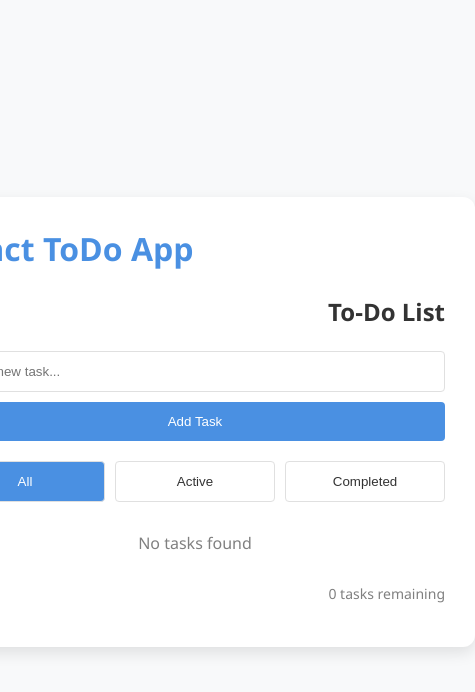
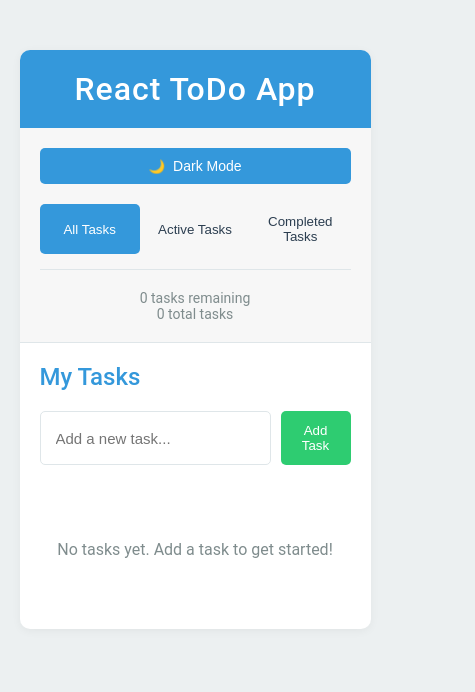
Before and after one commit to wlasah/Todo-app-ga-test, a React (Vite) app: page / in a window 390 px wide. Shown: the top 692 px of the page, 475 px wide, since content can reach past the window. Built offline with nearby package versions, Linux system fonts and the light colour scheme.

Commit message:
first commit

```diff
--- a/src/TodoList.jsx
+++ b/src/TodoList.jsx
@@ -72,15 +72,46 @@ export default function TodoList() {
 
   return (
     <div className="todo-container">
-      <div className="header">
+      {/* Sidebar */}
+      <div className="sidebar">
         <button
           className="dark-mode-toggle"
           onClick={toggleDarkMode}
-          aria-label="Toggle dark mode"
         >
-          {darkMode ? "☀️" : "🌙"}
+          {darkMode ? "☀️" : "🌙"} <span>{darkMode ? "Light Mode" : "Dark Mode"}</span>
         </button>
-        <h2>To-Do List</h2>
+
+        <div className="filters">
+          <button
+            className={filter === "all" ? "active" : ""}
+            onClick={() => setFilter("all")}
+          >
+            All Tasks
+          </button>
+          <button
+            className={filter === "active" ? "active" : ""}
+            onClick={() => setFilter("active")}
+          >
+            Active Tasks
+          </button>
+          <button
+            className={filter === "completed" ? "active" : ""}
+            onClick={() => setFilter("completed")}
+          >
+            Completed Tasks
+          </button>
+        </div>
+
+        <div className="stats">
+          <p>{tasks.filter(t => !t.completed).length} tasks remaining</p>
+          <p>{tasks.length} total tasks</p>
+        </div>
+      </div>
+
+      {/* Main Content */}
+      <div className="main-content">
+        <div className="header">
+          <h2>My Tasks</h2>
         </div>
 
         <div className="add-task">
@@ -94,29 +125,14 @@ export default function TodoList() {
           <button className="add-btn" onClick={addTask}>Add Task</button>
         </div>
 
-      <div className="filters">
-        <button
-          className={filter === "all" ? "active" : ""}
-          onClick={() => setFilter("all")}
-        >
-          All
-        </button>
-        <button
-          className={filter === "active" ? "active" : ""}
-          onClick={() => setFilter("active")}
-        >
-          Active
-        </button>
-        <button
-          className={filter === "completed" ? "active" : ""}
-          onClick={() => setFilter("completed")}
-        >
-          Completed
-        </button>
-      </div>
-
         {filteredTasks.length === 0 ? (
-        <p className="empty-message">No tasks found</p>
+          <p className="empty-message">
+            {filter === "all"
+              ? "No tasks yet. Add a task to get started!"
+              : filter === "active"
+                ? "No active tasks"
+                : "No completed tasks"}
+          </p>
         ) : (
           <ul className="task-list">
             {filteredTasks.map((t, index) => (
@@ -163,9 +179,6 @@ export default function TodoList() {
             ))}
           </ul>
         )}
-
-      <div className="stats">
-        <p>{tasks.filter(t => !t.completed).length} tasks remaining</p>
       </div>
     </div>
   );
--- a/src/index.css
+++ b/src/index.css
@@ -1,160 +1,206 @@
 :root {
-  --bg-color: #f8f9fa;
+  --primary-color: #3498db;
+  --primary-dark: #2980b9;
+  --secondary-color: #2ecc71;
+  --bg-color: #ecf0f1;
   --card-bg: white;
-  --text-color: #333;
-  --border-color: #e0e0e0;
-  --button-bg: #4a90e2;
-  --button-text: white;
-  --hover-bg: #f1f1f1;
-  --completed-color: #808080;
-  --accent-color: #4a90e2;
+  --text-color: #2c3e50;
+  --text-light: #7f8c8d;
+  --border-color: #dfe6e9;
+  --completed-color: #95a5a6;
+  --delete-color: #e74c3c;
+  --shadow: 0 2px 10px rgba(0, 0, 0, 0.05);
 }
 
 .dark-mode {
-  --bg-color: #1a1a1a;
-  --card-bg: #2d2d2d;
-  --text-color: #e0e0e0;
-  --border-color: #444;
-  --button-bg: #5a6268;
-  --button-text: #e0e0e0;
-  --hover-bg: #3a3a3a;
-  --completed-color: #707070;
-  --accent-color: #61afef;
+  --primary-color: #3498db;
+  --primary-dark: #2980b9;
+  --secondary-color: #2ecc71;
+  --bg-color: #2c3e50;
+  --card-bg: #34495e;
+  --text-color: #ecf0f1;
+  --text-light: #bdc3c7;
+  --border-color: #415a77;
+  --completed-color: #95a5a6;
+  --delete-color: #e74c3c;
+  --shadow: 0 2px 10px rgba(0, 0, 0, 0.2);
+}
+
+* {
+  box-sizing: border-box;
+  margin: 0;
+  padding: 0;
 }
 
 body {
-  font-family: 'Segoe UI', Tahoma, Geneva, Verdana, sans-serif;
+  font-family: 'Roboto', sans-serif;
   background-color: var(--bg-color);
   color: var(--text-color);
-  display: flex;
-  justify-content: center;
-  align-items: center;
   height: 100vh;
   margin: 0;
-  transition: background-color 0.3s ease;
+  transition: background-color 0.3s;
 }
 
 .app-container {
-  width: 500px;
-  max-width: 90%;
+  display: flex;
+  flex-direction: column;
+  width: 90%;
+  max-width: 800px;
+  margin: 50px auto;
   background: var(--card-bg);
-  padding: 30px;
-  border-radius: 12px;
-  box-shadow: 0 6px 15px rgba(0, 0, 0, 0.1);
-  transition: background-color 0.3s ease, box-shadow 0.3s ease;
+  border-radius: 10px;
+  box-shadow: var(--shadow);
+  overflow: hidden;
+  transition: all 0.3s;
 }
 
 h1 {
-  margin-top: 0;
-  color: var(--accent-color);
+  background-color: var(--primary-color);
+  color: white;
+  padding: 20px;
+  margin: 0;
+  text-align: center;
+  font-weight: 500;
+  letter-spacing: 1px;
 }
 
 .todo-container {
-  margin-top: 20px;
+  display: grid;
+  grid-template-columns: 200px 1fr;
+  min-height: 500px;
+}
+
+/* Sidebar */
+.sidebar {
+  background-color: rgba(0, 0, 0, 0.03);
+  padding: 20px;
+  border-right: 1px solid var(--border-color);
+}
+
+.dark-mode-toggle {
+  width: 100%;
+  padding: 10px;
+  border: none;
+  background-color: var(--primary-color);
+  color: white;
+  border-radius: 5px;
+  margin-bottom: 20px;
+  cursor: pointer;
+  display: flex;
+  align-items: center;
+  justify-content: center;
+  gap: 8px;
+  transition: background-color 0.2s;
+}
+
+.dark-mode-toggle:hover {
+  background-color: var(--primary-dark);
+}
+
+.dark-mode-toggle span {
+  font-size: 14px;
+}
+
+.filters {
+  display: flex;
+  flex-direction: column;
+  gap: 10px;
+}
+
+.filters button {
+  text-align: left;
+  padding: 12px 15px;
+  background-color: transparent;
+  border: none;
+  border-radius: 5px;
+  cursor: pointer;
+  color: var(--text-color);
+  transition: all 0.2s;
+}
+
+.filters button:hover {
+  background-color: rgba(0, 0, 0, 0.05);
+}
+
+.filters button.active {
+  background-color: var(--primary-color);
+  color: white;
+}
+
+.stats {
+  margin-top: 30px;
+  padding-top: 20px;
+  border-top: 1px solid var(--border-color);
+  color: var(--text-light);
+  font-size: 14px;
+}
+
+/* Main content */
+.main-content {
+  padding: 20px;
+  overflow-y: auto;
 }
 
 .header {
-  display: flex;
-  align-items: center;
-  justify-content: space-between;
   margin-bottom: 20px;
 }
 
 .header h2 {
-  margin: 0;
-}
-
-.dark-mode-toggle {
-  background: none;
-  border: none;
-  font-size: 20px;
-  cursor: pointer;
-  padding: 8px 12px;
-  border-radius: 50%;
-  background-color: var(--button-bg);
-  color: var(--button-text);
-  transition: transform 0.3s ease;
-}
-
-.dark-mode-toggle:hover {
-  transform: rotate(15deg);
+  font-size: 24px;
+  font-weight: 500;
+  color: var(--primary-color);
 }
 
 .add-task {
   display: flex;
-  margin-bottom: 20px;
+  margin-bottom: 25px;
+  gap: 10px;
 }
 
 input[type="text"] {
   flex: 1;
-  padding: 12px;
+  padding: 12px 15px;
   border: 1px solid var(--border-color);
-  border-radius: 4px;
+  border-radius: 5px;
+  font-size: 15px;
   background-color: var(--card-bg);
   color: var(--text-color);
-  transition: border-color 0.3s ease;
 }
 
 input[type="text"]:focus {
   outline: none;
-  border-color: var(--accent-color);
-  box-shadow: 0 0 0 2px rgba(74, 144, 226, 0.2);
-}
-
-button {
-  background-color: var(--button-bg);
-  color: var(--button-text);
-  border: none;
-  border-radius: 4px;
-  padding: 12px 16px;
-  cursor: pointer;
-  transition: background-color 0.3s ease;
-}
-
-button:hover {
-  opacity: 0.9;
+  border-color: var(--primary-color);
+  box-shadow: 0 0 0 2px rgba(52, 152, 219, 0.2);
 }
 
 .add-btn {
-  margin-left: 10px;
+  background-color: var(--secondary-color);
+  color: white;
+  border: none;
+  border-radius: 5px;
+  padding: 12px 20px;
+  cursor: pointer;
+  transition: opacity 0.2s;
 }
 
-.filters {
-  display: flex;
-  margin-bottom: 20px;
-  gap: 10px;
-}
-
-.filters button {
-  flex: 1;
-  background-color: var(--card-bg);
-  border: 1px solid var(--border-color);
-  color: var(--text-color);
-}
-
-.filters button.active {
-  background-color: var(--accent-color);
-  color: white;
+.add-btn:hover {
+  opacity: 0.9;
 }
 
 .task-list {
   list-style-type: none;
-  padding: 0;
-  margin: 0;
 }
 
 .task-list li {
-  padding: 12px 16px;
-  border-bottom: 1px solid var(--border-color);
-  transition: background-color 0.3s ease;
+  padding: 15px;
+  margin-bottom: 10px;
+  border-radius: 5px;
+  border: 1px solid var(--border-color);
+  transition: all 0.2s;
 }
 
 .task-list li:hover {
-  background-color: var(--hover-bg);
-}
-
-.task-list li:last-child {
-  border-bottom: none;
+  border-color: var(--primary-color);
 }
 
 .task-item {
@@ -166,18 +212,18 @@ button:hover {
 .task-content {
   display: flex;
   align-items: center;
-  gap: 10px;
+  gap: 12px;
 }
 
 input[type="checkbox"] {
   width: 18px;
   height: 18px;
+  accent-color: var(--secondary-color);
   cursor: pointer;
-  accent-color: var(--accent-color);
 }
 
 .task-text {
-  transition: color 0.3s ease;
+  font-size: 16px;
 }
 
 .completed .task-text {
@@ -191,61 +237,83 @@ input[type="checkbox"] {
 }
 
 .task-actions button {
-  padding: 6px 10px;
   background: none;
   border: none;
   cursor: pointer;
-  color: var(--text-color);
-  font-size: 14px;
-  border-radius: 4px;
-  transition: background-color 0.2s;
+  font-size: 16px;
+  color: var(--text-light);
+  border-radius: 3px;
+  padding: 5px 8px;
+  transition: all 0.2s;
 }
 
-.task-actions button:hover {
-  background-color: var(--hover-bg);
+.edit-btn:hover {
+  color: var(--primary-color);
+  background-color: rgba(52, 152, 219, 0.1);
+}
+
+.delete-btn:hover {
+  color: var(--delete-color);
+  background-color: rgba(231, 76, 60, 0.1);
 }
 
 .edit-container {
-  display: flex;
-  flex-direction: column;
-  gap: 10px;
+  width: 100%;
+}
+
+.edit-container input {
+  width: 100%;
+  margin-bottom: 10px;
 }
 
 .edit-buttons {
   display: flex;
-  gap: 8px;
+  justify-content: flex-end;
+  gap: 10px;
+}
+
+.edit-buttons button {
+  padding: 8px 15px;
+  border-radius: 5px;
+  background-color: var(--primary-color);
+  color: white;
+}
+
+.edit-buttons button:last-child {
+  background-color: var(--text-light);
 }
 
 .empty-message {
   text-align: center;
-  color: var(--completed-color);
-  margin: 30px 0;
+  padding: 50px 0;
+  color: var(--text-light);
 }
 
-.stats {
-  margin-top: 20px;
-  color: var(--completed-color);
-  font-size: 14px;
-  text-align: right;
-}
-
-@media (max-width: 600px) {
-  .add-task {
-    flex-direction: column;
+@media (max-width: 700px) {
+  .todo-container {
+    grid-template-columns: 1fr;
   }
 
-  .add-btn {
-    margin-left: 0;
-    margin-top: 10px;
+  .sidebar {
+    border-right: none;
+    border-bottom: 1px solid var(--border-color);
+    padding-bottom: 20px;
   }
 
-  .task-item {
-    flex-direction: column;
-    align-items: flex-start;
-    gap: 10px;
+  .filters {
+    flex-direction: row;
+    flex-wrap: wrap;
+    gap: 5px;
   }
 
-  .task-actions {
-    align-self: flex-end;
+  .filters button {
+    flex: 1;
+    text-align: center;
+    padding: 10px;
+  }
+
+  .stats {
+    text-align: center;
+    margin-top: 15px;
   }
 }
```
Lines whose indentation alone changed are shown as unchanged.
